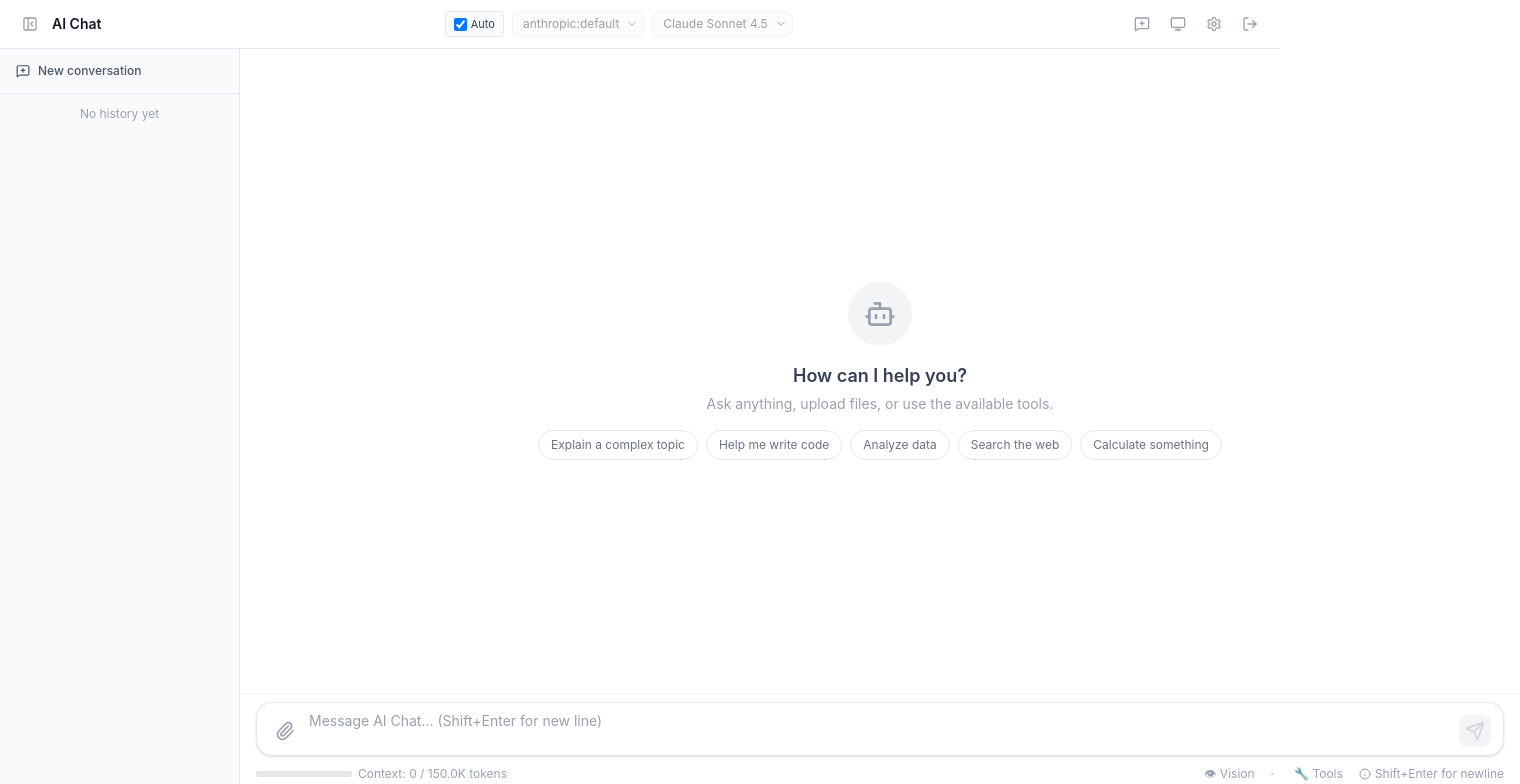
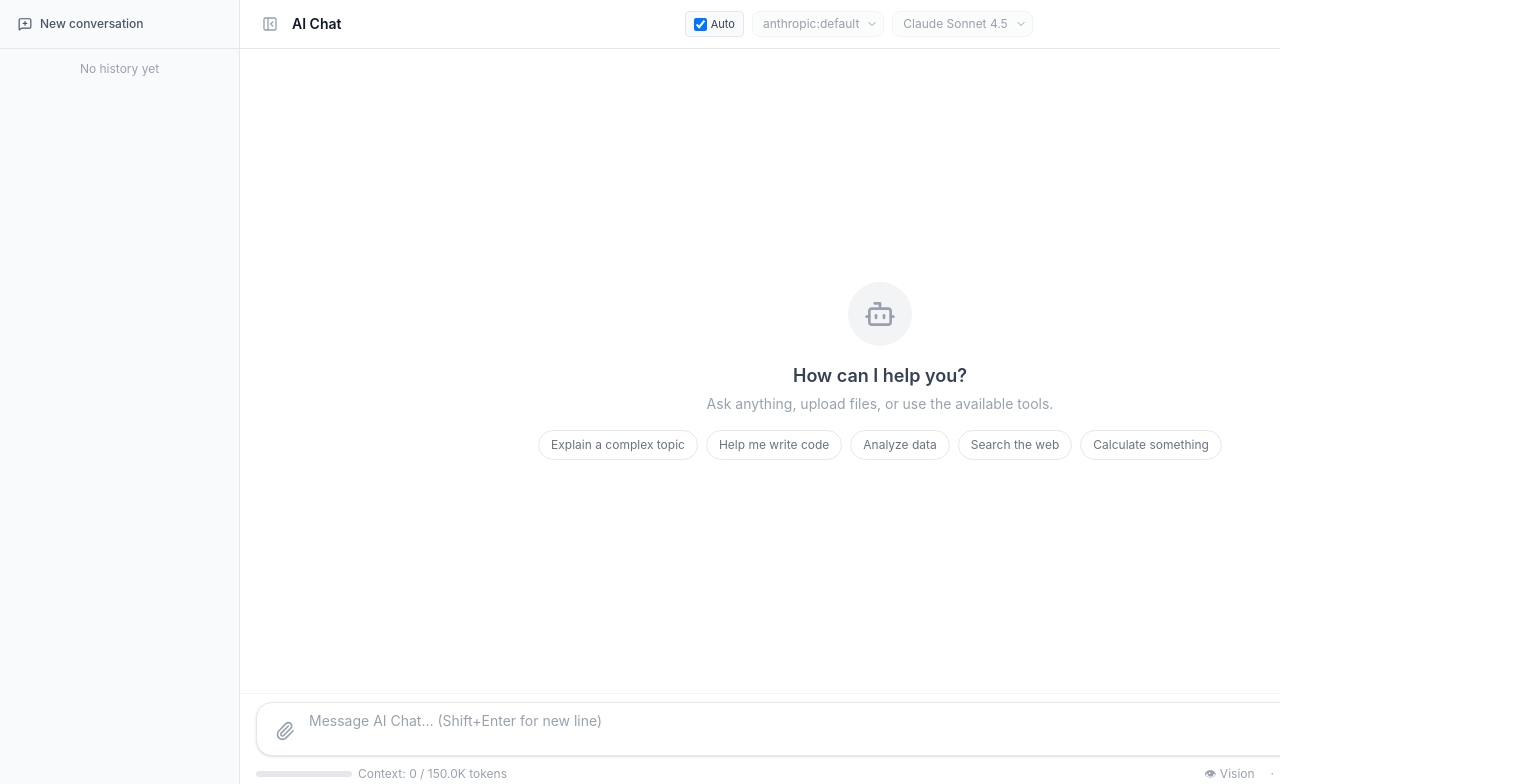
Before and after one commit to JadeOpenClawAI/ai-chat, a Next.js app: page / in a window 1280 px wide. Both pictures are taken after a click on the button 30 px from the left and 24 px from the top of the page. Shown: the top 784 px of the page, 1520 px wide, since content can reach past the window. Built offline with nearby package versions, Linux system fonts and the light colour scheme.

Commit message:
Style tweaks

```diff
--- a/components/chat/ChatInterface.tsx
+++ b/components/chat/ChatInterface.tsx
@@ -357,7 +357,15 @@ export function ChatInterface() {
     contextPercent >= dangerPercent ? 'bg-red-500' : contextPercent >= warningPercent ? 'bg-yellow-500' : 'bg-blue-500';
 
   return (
-    <div className="flex h-screen flex-col bg-white dark:bg-gray-950">
+    <div className="flex h-screen flex-row overflow-hidden bg-white dark:bg-gray-950">
+      <ConversationSidebar
+        open={sidebarOpen}
+        currentConversationId={conversationId}
+        onSelectConversation={loadConversation}
+        onNewConversation={clearConversation}
+        isStreaming={isLoading}
+      />
+      <div className="flex min-w-0 flex-1 flex-col overflow-hidden" style={{ minWidth: '100vw', overflowX: 'hidden' }}>
       <header className="flex flex-shrink-0 flex-col border-b border-gray-200 px-4 py-2.5 gap-y-1.5 dark:border-gray-800">
         {/* Always-visible row: title on left, icons on right */}
         <div className="flex items-center justify-between">
@@ -515,14 +523,7 @@ export function ChatInterface() {
       </header>
 
       <div className="flex min-h-0 flex-1">
-        <ConversationSidebar
-          open={sidebarOpen}
-          currentConversationId={conversationId}
-          onSelectConversation={loadConversation}
-          onNewConversation={clearConversation}
-          isStreaming={isLoading}
-        />
-        <div className="flex min-w-0 flex-1 flex-col" style={{ minWidth: '100vw', overflowX: 'hidden' }}>
+        <div className="flex min-w-0 flex-1 flex-col">
         <div className="flex flex-1 flex-col overflow-hidden">
           {routeToast && (
             <div key={routeToastKey} className="mx-4 mt-2 overflow-hidden rounded border border-amber-300 bg-amber-50 text-xs text-amber-800 dark:border-amber-800 dark:bg-amber-950 dark:text-amber-200">
@@ -675,5 +676,6 @@ export function ChatInterface() {
         </div>
       </div>
     </div>
+    </div>
   );
 }
--- a/components/chat/ConversationSidebar.tsx
+++ b/components/chat/ConversationSidebar.tsx
@@ -81,7 +81,7 @@ export function ConversationSidebar({
   return (
     <div className="flex w-60 flex-shrink-0 flex-col border-r border-gray-200 bg-gray-50 dark:border-gray-800 dark:bg-gray-900">
       {/* New conversation button */}
-      <div className="border-b border-gray-200 p-2 dark:border-gray-800">
+      <div className="border-b border-gray-200 p-2.5 dark:border-gray-800">
         <button
           type="button"
           onClick={onNewConversation}
```
